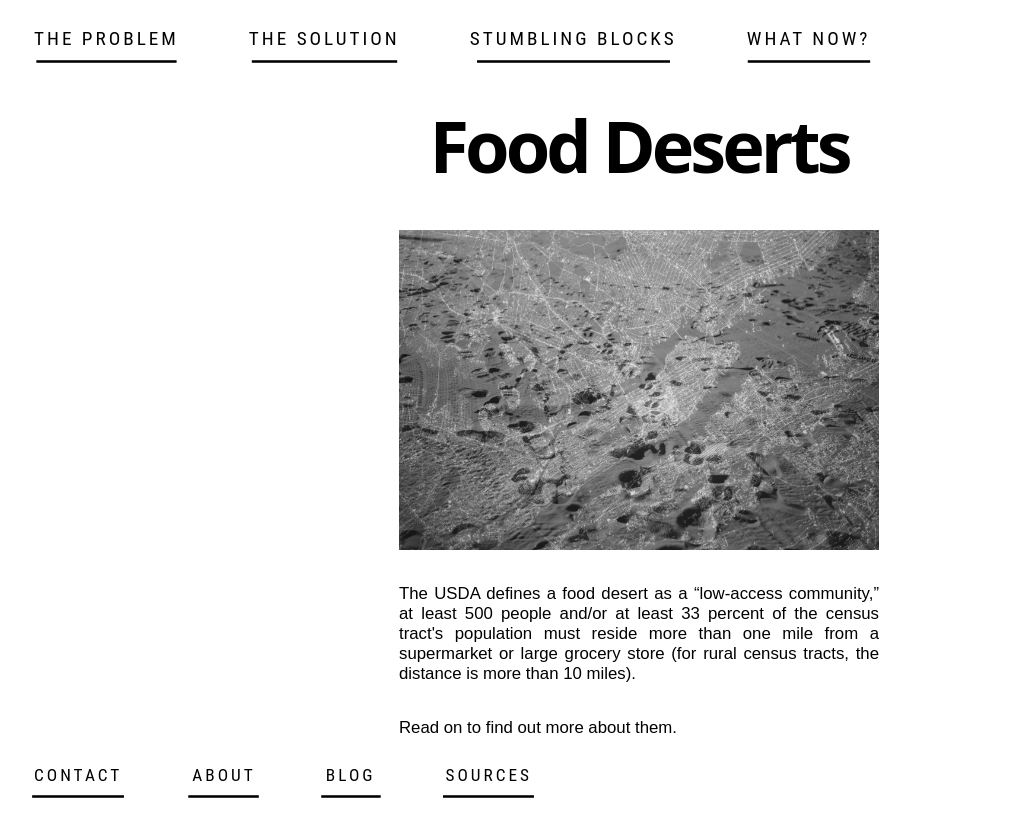
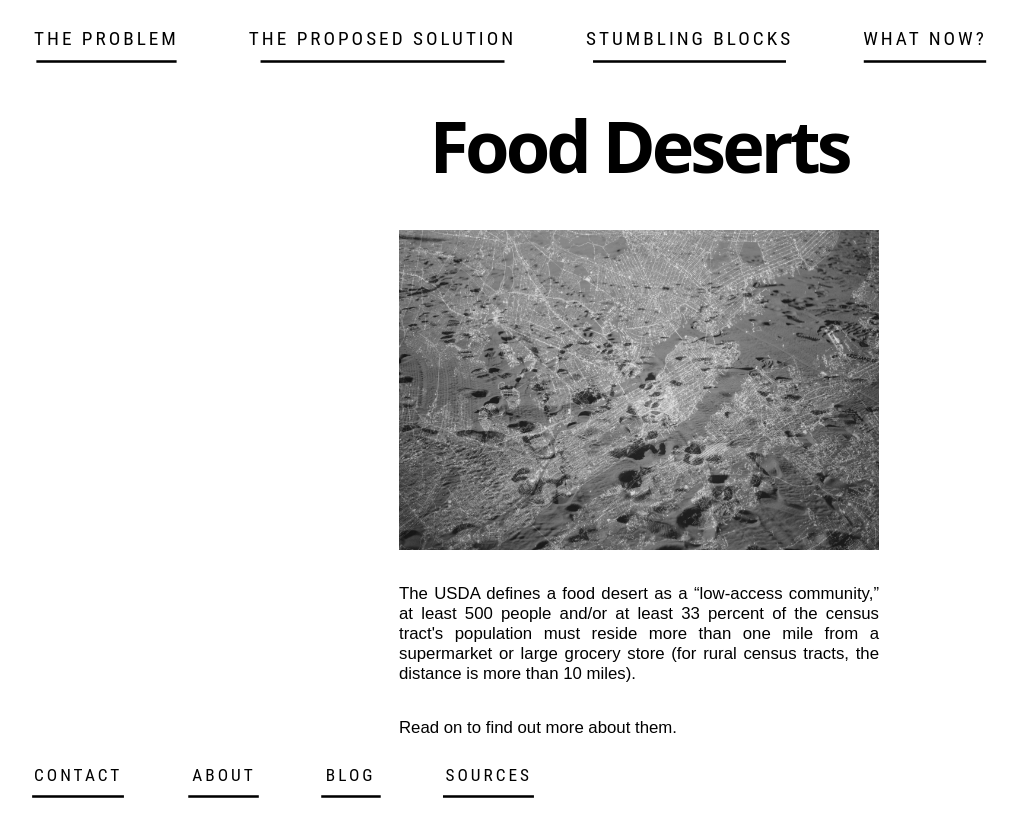
Before and after one commit to silvanagv/food-deserts, a React (Create React App) app: page / in a window 1280 px wide. Shown: the whole page, without its empty margins (1-1019 px from the left). Built offline with nearby package versions, Linux system fonts and the light colour scheme.

Commit message:
changed menu link

```diff
--- a/src/components/Menu.js
+++ b/src/components/Menu.js
@@ -7,7 +7,7 @@ export default function Menu(){
        <section>
          <nav className="cl-effect-7">
            <Link to="problem">The Problem</Link>
-           <Link to="solution">The Solution</Link>
+           <Link to="solution">The Proposed Solution</Link>
            <Link to="stumblingblocks">Stumbling Blocks</Link>
            <Link to="whatnow">What Now?</Link>
          </nav>
```
